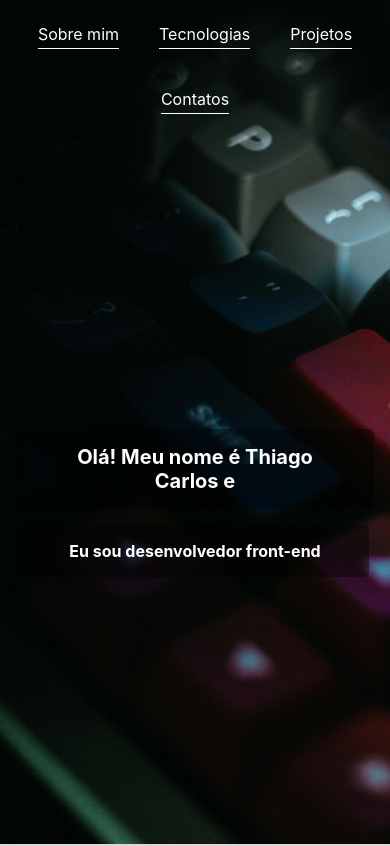
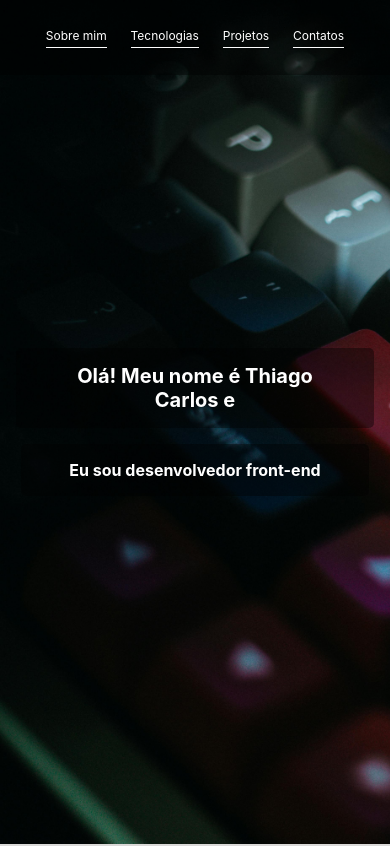
Before and after one commit to tthiagocarlosdev/portfolio, a React (Vite) app: page / in a window 390 px wide. Shown: the top 846 px of the page. Built offline with nearby package versions, Linux system fonts and the light colour scheme.

Commit message:
NavigationBar component created. scroll-margin-top added in App.css and scroll-behavior added in index.css.

```diff
--- a/src/App.css
+++ b/src/App.css
@@ -26,6 +26,9 @@ body {
   align-items: center;
 }
 
+#about-me-section, #section-tecnologias, #projects-section, #contact-section {
+    scroll-margin-top: 4.688rem;
+}
 
 /* media  media  media  media  media  media  media  media  media  media  media */
 /* media  media  media  media  media  media  media  media  media  media  media */
--- a/src/App.jsx
+++ b/src/App.jsx
@@ -4,6 +4,7 @@ import AboutMeSection from './components/AboutMeSection/AboutMeSection';
 import TechnologiesSection from './components/TechnologiesSection/TechnologiesSection'
 import ProjectSession from './components/ProjectSession/ProjectSession';
 import ContactSection from './components/ContactSection/ContactSection';
+import Navigationbar from './components/NavigationBar/NavigationBar';
 
 import './App.css';
 
@@ -11,6 +12,7 @@ function App() {
 
   return (
     <>
+      <Navigationbar />
       <Header/>
       <AboutMeSection />
       <TechnologiesSection />
--- a/src/components/ContactSection/ContactSection.jsx
+++ b/src/components/ContactSection/ContactSection.jsx
@@ -4,7 +4,7 @@ import LineWithArrow from '../LineWithArrow/LineWithArrow';
 
 function ContactSection () {
     const emailAddress = 'tthiagocarlos.dev@gmail.com';
-    const numberWhatsapp = '353831578001';
+    const numberWhatsapp = '+5581984331636';
     const addressYoutube = 'https://www.youtube.com/channel/UCZN-uQtc4UDQt_tLu-I7Wpw';
     const githubAddress = 'https://github.com/tthiagocarlosdev';
     const addressLinkedin = 'https://www.linkedin.com/in/thiago-carlos-80a480244/';
--- a/src/components/Header/Header.css
+++ b/src/components/Header/Header.css
@@ -7,31 +7,6 @@ header {
     background-image: url('../../assets/pexels-fox-3829230.jpg');
     background-repeat: no-repeat;
     background-size: cover;
-}
-
-.container-nav {
-    min-height: 80px;
-    display: flex;
-    justify-content: flex-end;
-    align-items: center;
-    gap: 40px;
-}
-
-.header-links {
-    text-decoration: none;
-    color: var(--white);
-    font-size: 16px;
-    padding-bottom: 4px;
-    border-bottom: 1px solid var(--white);
-    transition: 1s all ease;
-}
-
-.header-links:hover{
-    font-weight: bold;
-    background-color: var(--blackZeroPointFiveOpacity);
-    padding: 8px 12px;
-    border-radius: 3px;
-    border: none;
 }
 
 .container-title-text {
@@ -71,13 +46,6 @@ header {
 
 /* Para telas com largura entre 481px e 768px */
 @media (min-width: 481px) and (max-width: 768px){
-    .container-nav {
-        justify-content: center;
-    }
-
-    .header-links:hover{
-        padding: 4px 8px;
-    }
 
     .container-title-text h1 {
         font-size: 30px;
@@ -91,15 +59,6 @@ header {
 
 /* Para telas com largura até e 480px */
 @media screen and (max-width: 480px){
-    .container-nav {
-        justify-content: center;
-        flex-wrap: wrap;
-        margin: 8px;
-    }
-
-    .header-links:hover{
-        padding: 4px 8px;
-    }
 
     .container-title-text h1 {
         font-size: 20px;
--- a/src/components/Header/Header.jsx
+++ b/src/components/Header/Header.jsx
@@ -1,15 +1,11 @@
 import "../Header/Header.css"
 import "../../App.css";
+
+import Navigationbar from "../NavigationBar/NavigationBar";
 
 function Header () {
     return (
         <header id="header" className="display-flex-center-center">
-            <nav className="container-nav page-width ">
-                <a className="header-links" href="#about-me-section">Sobre mim</a>
-                <a className="header-links" href="#section-tecnologias">Tecnologias</a>
-                <a className="header-links" href="#projects-section">Projetos</a>
-                <a className="header-links" href="#contact-section">Contatos</a>
-            </nav>
             <div className="container-title-text page-width display-flex-center-center">
                 <h1>Olá! Meu nome é Thiago Carlos e</h1>
                 <h2>Eu sou desenvolvedor front-end</h2>
--- /dev/null
+++ b/src/components/NavigationBar/NavigationBar.css
@@ -0,0 +1,80 @@
+.sectionNavigatorBar {
+    background-color: var(--blackZeroPointFourOpacity);
+    width: 100%;
+    height: 4.688rem;
+    padding: 1rem;
+    position: fixed;
+    top: 0;
+    left: 0;
+    z-index: 1000;
+}
+
+.container-nav {
+    min-height: 5rem;
+    display: flex;
+    justify-content: center;
+    align-items: center;
+    gap: 40px;
+}
+
+.nav-links {
+    text-decoration: none;
+    color: var(--white);
+    font-size: 16px;
+    padding-bottom: 4px;
+    border-bottom: 1px solid var(--white);
+    transition: 1s all ease;
+}
+
+.nav-links:hover{
+    font-weight: bold;
+    background-color: var(--blackZeroPointFiveOpacity);
+    padding: 8px 12px;
+    border-radius: 3px;
+    border: none;
+}
+
+
+/* media  media  media  media  media  media  media  media  media  media  media */
+/* media  media  media  media  media  media  media  media  media  media  media */
+/* Para telas com largura entre 769px e 1279px */
+
+
+/* Para telas com largura entre 481px e 768px */
+@media (min-width: 481px) and (max-width: 768px){
+
+    .container-nav {
+        gap: 20px;
+        justify-content: space-evenly;
+    }
+    .nav-links:hover{
+        padding: 4px 8px;
+        font-size: 14px;
+    }
+
+    .container-title-text h1 {
+        font-size: 30px;
+        text-align: center;
+    }
+
+    .container-title-text h2 {
+        font-size: 20px;
+    }
+}
+
+/* Para telas com largura até e 480px */
+@media screen and (max-width: 480px){
+    .container-nav {
+        justify-content: space-evenly;
+        gap: 10px;
+    }
+
+    .nav-links{
+        font-size: 12px;
+    }
+
+    .nav-links:hover{
+        padding: 4px 4px;
+    }
+
+}
--- /dev/null
+++ b/src/components/NavigationBar/NavigationBar.jsx
@@ -0,0 +1,19 @@
+// import "../Header/Header.css"
+import "../../App.css";
+import "./NavigationBar.css"
+
+function Navigationbar() {
+    return(
+        <section className="sectionNavigatorBar display-flex-center-center">
+            <nav className="container-nav page-width ">
+                <a className="nav-links" href="#about-me-section">Sobre mim</a>
+                <a className="nav-links" href="#section-tecnologias">Tecnologias</a>
+                <a className="nav-links" href="#projects-section">Projetos</a>
+                <a className="nav-links" href="#contact-section">Contatos</a>
+            </nav>
+        </section>
+
+    );
+};
+
+export default Navigationbar;
--- a/src/index.css
+++ b/src/index.css
@@ -21,3 +21,7 @@ code {
   font-family: source-code-pro, Menlo, Monaco, Consolas, 'Courier New',
     monospace;
 }
+
+html{
+  scroll-behavior: smooth;
+}
```
